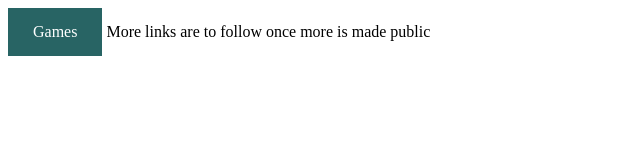
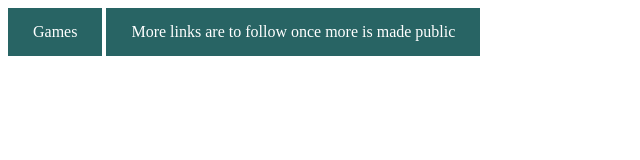
Before and after one commit to JenteVM/TwJs, a plain HTML site: page Menu.html in a window 1280 px wide. Shown: the whole page, without its empty margins (0-640 px from the left). Drawn offline with Linux system fonts and the light colour scheme.

Commit message:
small bugfix

```diff
--- a/Menu.html
+++ b/Menu.html
@@ -1,6 +1,6 @@
 <html>
 <style>
-a:link, a:visited {
+a{
 background-color: rgb(40, 100, 100);
 color: white;
 padding: 15px 25px;
```
